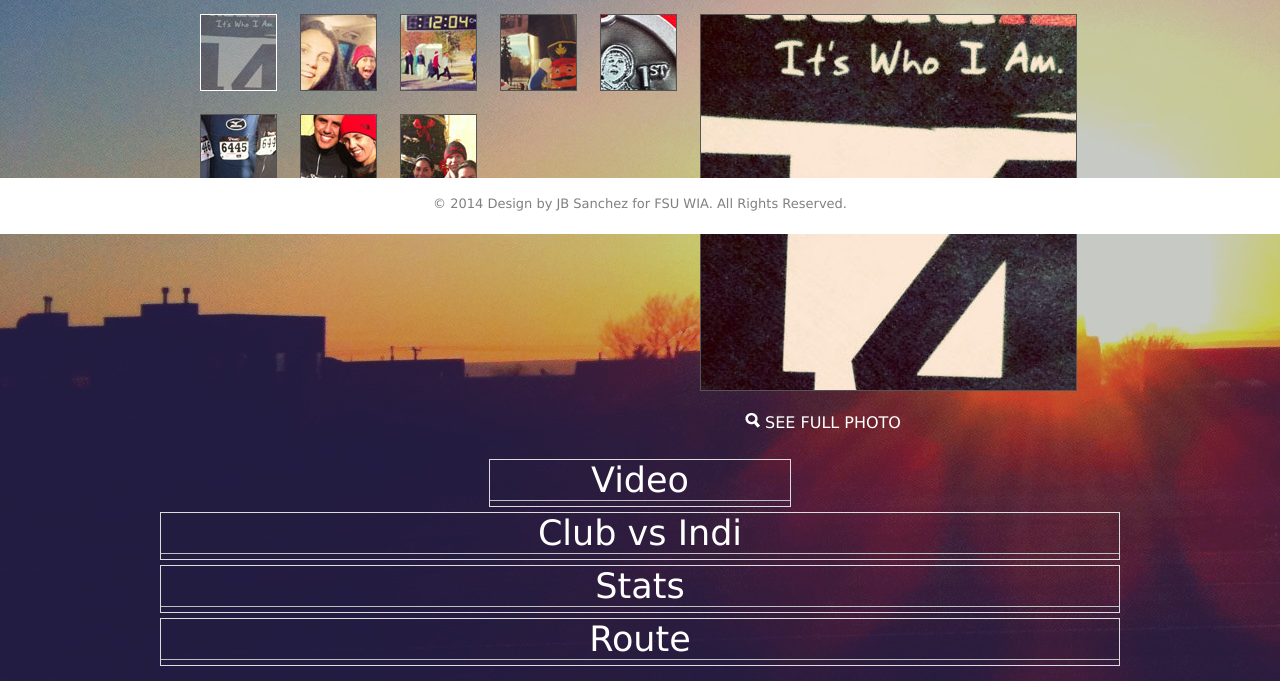
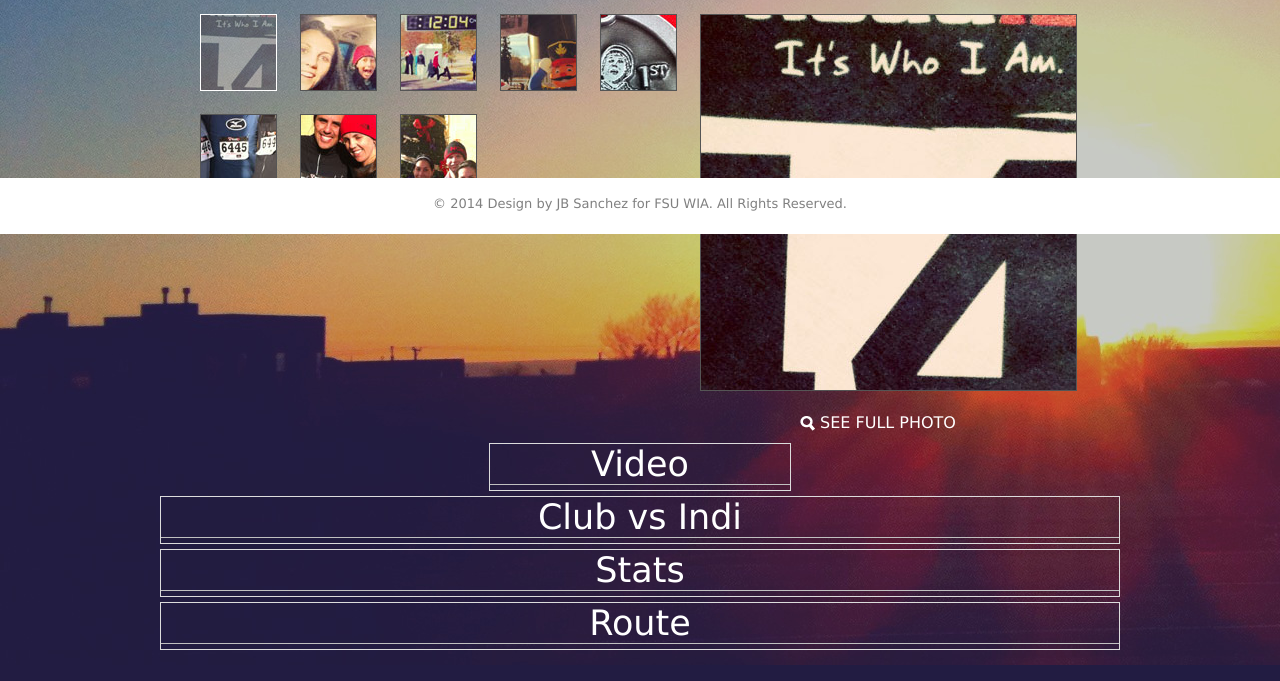
Before and after one commit to Jabers/WIA, a plain HTML site: page wk4/index.html in a window 1280 px wide. Shown: the part 566-1247 px from the top of the page. Drawn offline with Linux system fonts and the light colour scheme.

Commit message:
made adjustments to image gallery
resized div to eliminate sections moving, took off caption just to
highlight 'see full photo' link

```diff
--- a/wk4/css/gallery.css
+++ b/wk4/css/gallery.css
@@ -76,7 +76,7 @@ a:hover { color: #bbb; }*/
 }
 
 .gallery_caption {
-	width: 375px;
+	width: 320px;
 	float: right;
 	/*padding:20px;*/
 }
@@ -84,8 +84,7 @@ a:hover { color: #bbb; }*/
 a.zoom {
 	color: #fff;
 	font-size: .8em;
-	background: url(../images/link_zoom.png)
-	no-repeat 0px 0px;
+	background: url(../images/link_zoom.png) no-repeat 0px 3px;
 	padding: 0px 0px 5px 20px;
 	text-transform: uppercase;
 	text-decoration: none
--- a/wk4/css/main.css
+++ b/wk4/css/main.css
@@ -54,6 +54,7 @@ header, footer {
 
 #img_gal {
 	width: 100%;
+	height: 500px;
 	margin: 5px auto;
 	padding: 0;
 	/*border: solid 1px #dcdcdc;*/
--- a/wk4/js/gallery.js
+++ b/wk4/js/gallery.js
@@ -51,8 +51,8 @@ $(document).ready(function() {
 function setFancyBoxLinks(){
 		$("a.overlayLink").fancybox({
 			'titlePosition':'over',
-			'overlayColor': '#221C42',
-			'overlayOpacity': .9,
+			'overlayColor': '#007CC2',
+			'overlayOpacity': .75,
 			'transitionIn':'elastic',
 			'transitionOut':'elastic',
 			'autoScale': true
```
